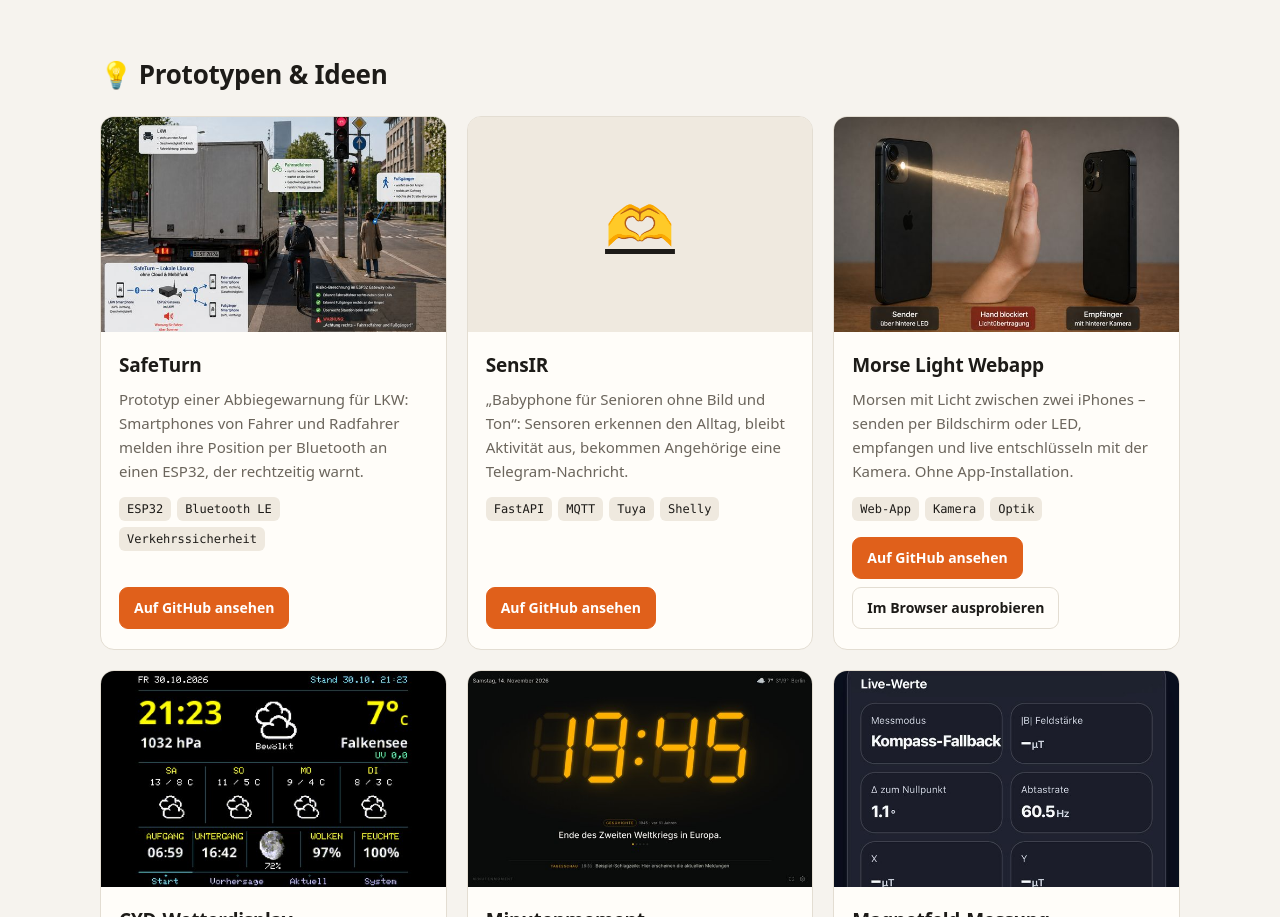
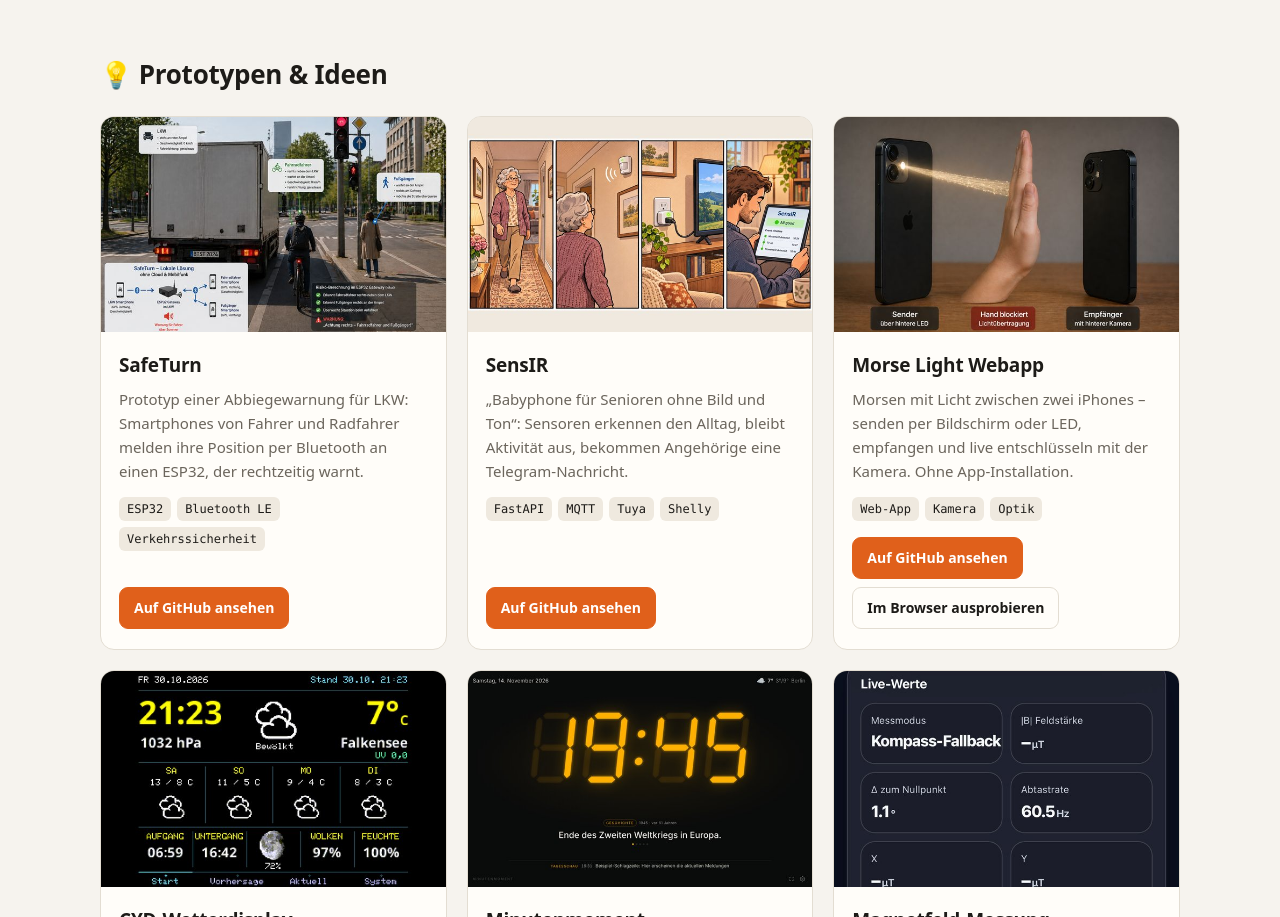
Before and after one commit to TBR-BRD/lets-make.de, a plain HTML site: page index.html in a window 1280 px wide. Shown: the part 4167-5084 px from the top of the page. Drawn offline with Linux system fonts and the light colour scheme.

Commit message:
SensIR: Comic-Bild statt Platzhalter
Vier-Bilder-Comic (Seniorin im Flur, Bewegungsmelder, Fernseher an
Zwischenstecker, Angehöriger sieht „All good“ mit Zeitleiste) als
Kartenbild img/sensir.jpg, vollständig sichtbar im 16:10-Format.

Co-Authored-By: Claude Opus 5.5 <noreply@anthropic.com>
Claude-Session: https://claude.ai/code/session_01BaEPvDGkdHqaiGAWuuXwkg

```diff
--- a/index.html
+++ b/index.html
@@ -410,7 +410,7 @@ footer nav{display:flex;gap:16px}
   </div>
 </article>
 <article class="card" id="sensir" data-cat="ideen">
-  <a class="media" href="https://github.com/TBR-BRD/sensir" tabindex="-1"><div class="ph" aria-hidden="true"><span>🫶</span></div></a>
+  <a class="media" href="https://github.com/TBR-BRD/sensir" tabindex="-1"><img src="img/sensir.jpg" alt="SensIR als Comic: Die Seniorin geht durch den Flur, der Bewegungsmelder erkennt sie, der Fernseher wird eingeschaltet, und der Angehörige sieht auf dem Tablet „All good“ mit der Ereignis-Zeitleiste" loading="lazy" width="640" height="400"></a>
   <div class="body">
     <h3>SensIR</h3>
     <p>„Babyphone für Senioren ohne Bild und Ton“: Sensoren erkennen den Alltag, bleibt Aktivität aus, bekommen Angehörige eine Telegram-Nachricht.</p>
```
Also changed, not shown: img/sensir.jpg (added).
